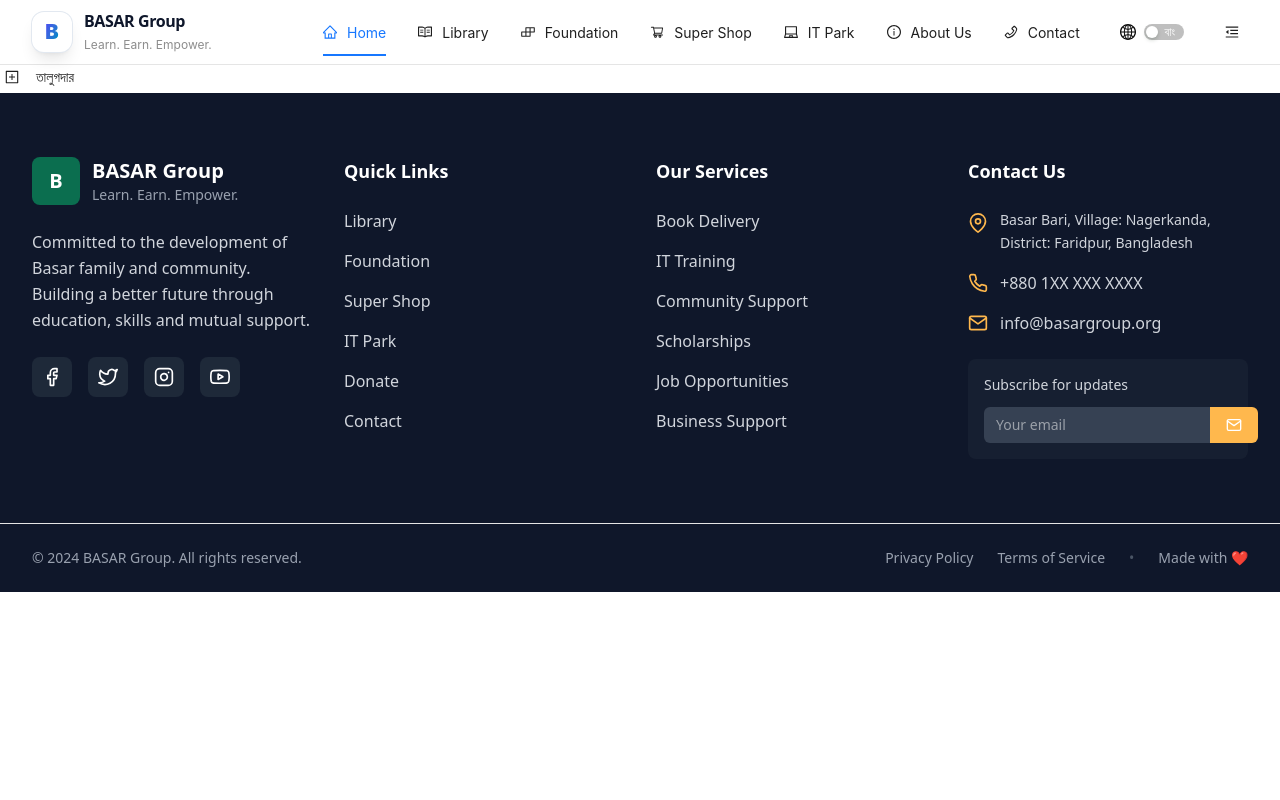
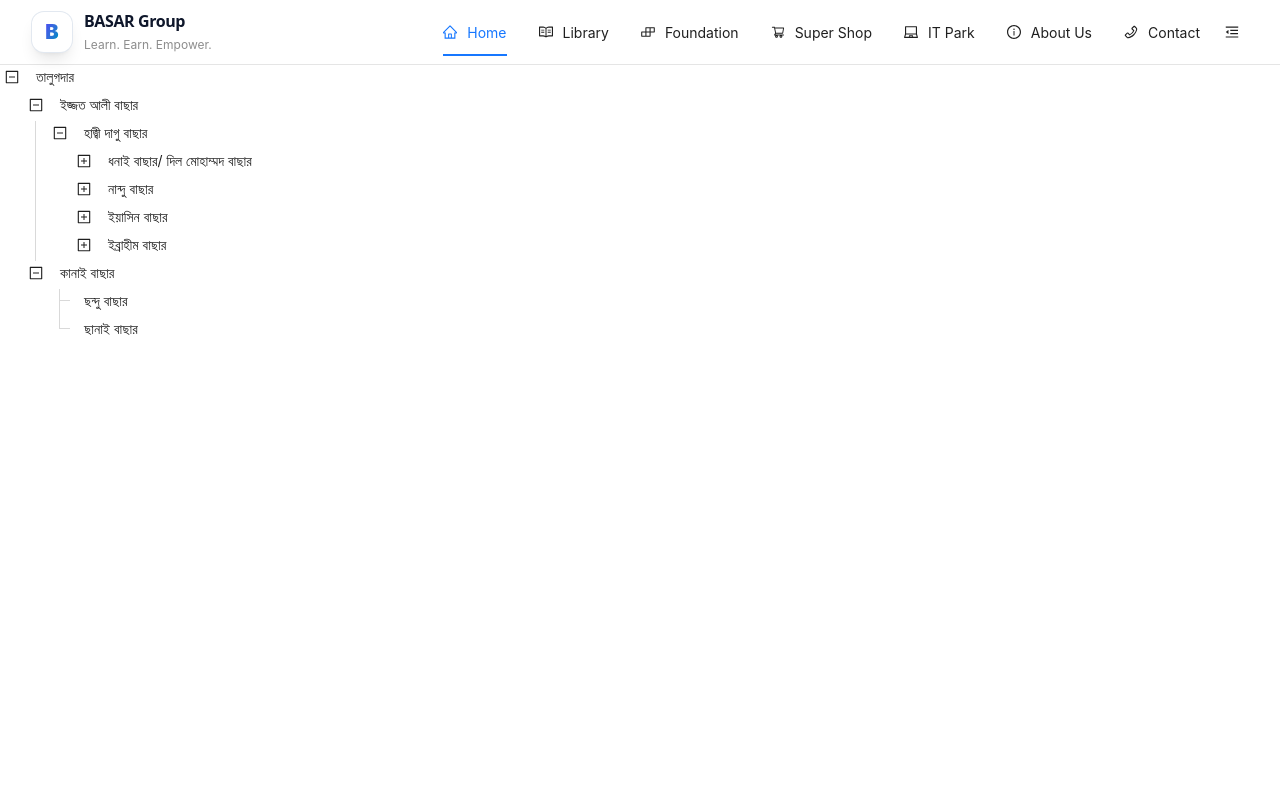
Before and after one commit to arif2758/basar-group, a Next.js app: page /descendant in a window 1280 px wide. Shown: the top 800 px of the page. Built offline with nearby package versions, Linux system fonts and the light colour scheme; what @ant-design/nextjs-registry would draw is missing.

Commit message:
footer updated

```diff
--- a/src/app/foundation/layout.tsx
+++ b/src/app/foundation/layout.tsx
@@ -7,10 +7,12 @@ function FoundationLayout({
   children: React.ReactNode;
 }>) {
   return (
-    <section>
+    <section className="flex-grow flex flex-col">
 
 
-      {children}
+      <div className="flex-grow flex flex-col">
+        {children}
+      </div>
       <FooterFoundation />
     </section>
   );
--- a/src/app/granthagar/layout.tsx
+++ b/src/app/granthagar/layout.tsx
@@ -7,10 +7,12 @@ function GranthagarLayout({
   children: React.ReactNode;
 }>) {
   return (
-    <div>
+    <div className="flex-grow flex flex-col">
 
 
-      {children}
+      <div className="flex-grow flex flex-col">
+        {children}
+      </div>
       <FooterGranthagar />
     </div>
   );
--- a/src/app/it-park/layout.tsx
+++ b/src/app/it-park/layout.tsx
@@ -7,10 +7,12 @@ function ITParkLayout({
   children: React.ReactNode;
 }>) {
   return (
-    <section>
+    <section className="flex-grow flex flex-col">
 
 
-      {children}
+      <div className="flex-grow flex flex-col">
+        {children}
+      </div>
       <FooterIT />
     </section>
   );
--- a/src/app/layout.tsx
+++ b/src/app/layout.tsx
@@ -1,6 +1,6 @@
 import type { Metadata } from "next";
 import { Geist, Geist_Mono } from "next/font/google";
-import "../ui/globals.css";
+import "../styles/globals.css"
 import { LanguageProvider } from "@/context/LanguageContext";
 
 import FooterWraper from "@/wraper/FooterWraper";
@@ -51,13 +51,15 @@ export default function RootLayout({
   return (
     <html lang="en" className="scroll-smooth">
       <body
-        className={`${geistSans.variable} ${geistMono.variable} antialiased`}
+        className={`${geistSans.variable} ${geistMono.variable} antialiased min-h-screen flex flex-col`}
       >
         <AntdRegistry>
           <LanguageProvider>
             <Navbar />
 
-            {children}
+            <main className="min-h-screen flex flex-col">
+              {children}
+            </main>
             <FooterWraper />
           </LanguageProvider>
         </AntdRegistry>
--- a/src/app/super-shop/layout.tsx
+++ b/src/app/super-shop/layout.tsx
@@ -8,10 +8,11 @@ function GranthagarLayout({
   children: React.ReactNode;
 }>) {
   return (
-    <section>
+    <section className="flex-grow flex flex-col">
       <CartProvider>
-
-        {children}
+        <div className="flex-grow flex flex-col">
+          {children}
+        </div>
       </CartProvider>
       <FooterShop />
     </section>
--- a/src/components/FamilyTree.tsx
+++ b/src/components/FamilyTree.tsx
@@ -836,6 +836,7 @@ const treeData: TreeDataNode[] = [
       },
       {
         title: "কানাই বাছার",
+
         key: "1-2",
         children: [
           {
@@ -860,7 +861,7 @@ const FamilyTree: React.FC = () => {
   return (
     <Tree
       showLine
-      defaultExpandedKeys={["0-0-0"]}
+      defaultExpandedKeys={["1", "1-1", "1-2", "1-1-1"]}
       onSelect={onSelect}
       treeData={treeData}
     />
--- a/src/components/Hero.tsx
+++ b/src/components/Hero.tsx
@@ -108,6 +108,7 @@ export default function Hero({ language }: HeroProps) {
 
       {/* Content */}
       <div className="relative z-20 max-w-7xl mx-auto px-4 sm:px-6 lg:px-8 py-20">
+          <h1 className="text-gray-400 text-sm">Beacon Alliance Spark Authentic Rise (BASAR)</h1>
         <div className="max-w-5xl">
           {/* Headline */}
           <h1 className="hero-title font-poppins text-4xl sm:text-5xl lg:text-6xl font-extrabold mb-6 leading-tight">
@@ -145,6 +146,7 @@ export default function Hero({ language }: HeroProps) {
               </>
             ) : (
               <>
+
                 <p className="text-lg sm:text-xl text-gray-200 leading-relaxed mb-4">
                   Building a future for the Basar family—education,
                   self-reliance & community development.
--- a/src/components/Navbar.tsx
+++ b/src/components/Navbar.tsx
@@ -385,7 +385,7 @@ const SuperNavbar: React.FC = () => {
               />
 
               {/* Language Toggle */}
-              <div className="flex items-center gap-2 mr-8">
+              {/* <div className="flex items-center gap-2 mr-8">
                 <GlobalOutlined />
                 <Switch
                   checkedChildren="EN"
@@ -394,7 +394,7 @@ const SuperNavbar: React.FC = () => {
                   onChange={toggleLanguage}
                   size="small"
                 />
-              </div>
+              </div> */}
             </div>
 
             {/* Mobile Menu Button */}
@@ -444,7 +444,7 @@ const SuperNavbar: React.FC = () => {
         />
 
         {/* Language Toggle in Drawer */}
-        <div className="p-4 border-t">
+        {/* <div className="p-4 border-t">
           <div className="flex items-center justify-between">
             <Text>Language</Text>
             <Switch
@@ -455,7 +455,7 @@ const SuperNavbar: React.FC = () => {
               size="small"
             />
           </div>
-        </div>
+        </div> */}
       </Drawer>
     </>
   );
```
Also changed, not shown: src/styles/globals.css (renamed from src/ui/globals.css), src/wraper/FooterWraper.tsx (line endings or trailing spaces).
